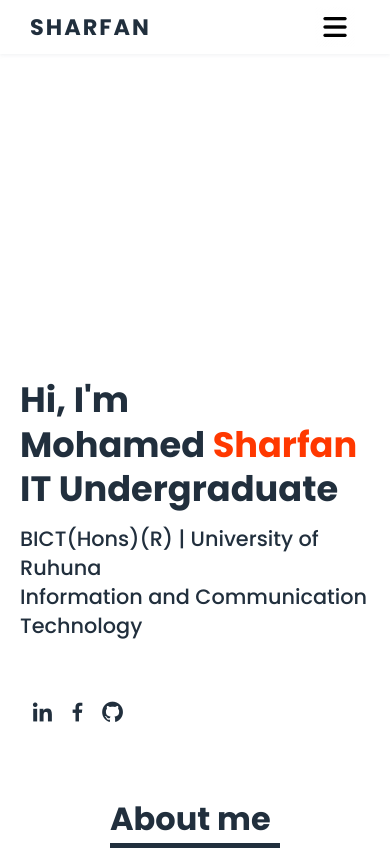
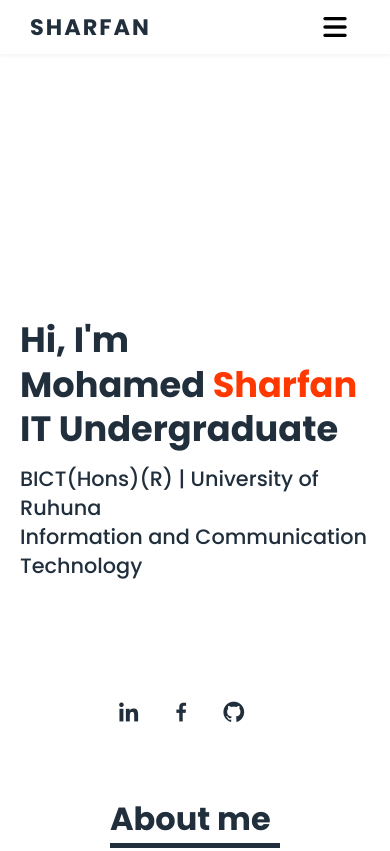
Before and after one commit to MohamedSharfan/myPortfolio, a plain HTML site: page index.html in a window 390 px wide. Shown: the top 851 px of the page. Drawn offline with nearby package versions, Linux system fonts and the light colour scheme.

Commit message:
Update style.css

```diff
--- a/style.css
+++ b/style.css
@@ -101,8 +101,8 @@ ul li a:hover{
 .socials{
     position: absolute;
     display:block;
-    right: 250px;
-    bottom: 25px;
+    right: 35%;
+    bottom: 5%;
 
 }
 .socials i{
@@ -380,7 +380,7 @@ ul li a:hover{
         display: flex;
         font-size: 1.6rem;
         bottom: 10%;
-        right: 250px;
+        right: 30%;
         transition: 0.5s;
     }
     .home-text h1{
@@ -566,6 +566,7 @@ ul li a:hover{
         font-size: 1.3rem;
         line-height: 1.8rem;
         margin-top: 13px;
+        padding-bottom:80px;
         /* margin-bottom: ; */
     }
     .socials i{
@@ -580,8 +581,8 @@ ul li a:hover{
         display:flex;
         justify-content: space-around;
         align-items: center;
-        left: 15px;
-        bottom: 55px;
+        left: 30%;
+        bottom: 0%;
 
     }
     .home-image{
@@ -741,7 +742,7 @@ ul li a:hover{
         display: flex;
         justify-content: space-around;
         align-items: center;
-        left: 10px;
-        bottom: 0px;
+        left: 25%;
+        bottom: 0%;
     }
 }
```
